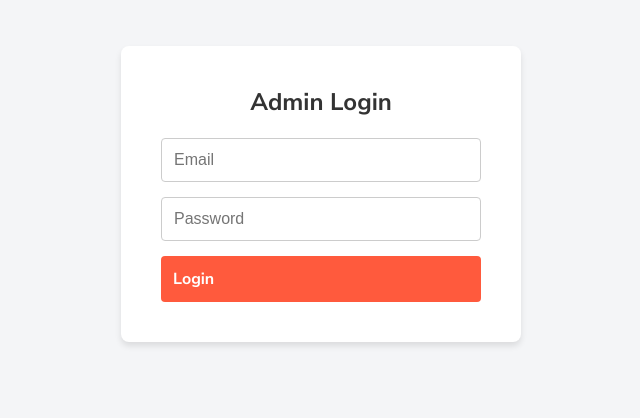
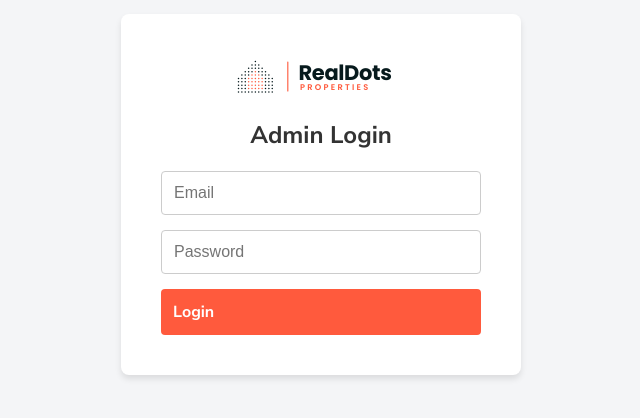
Before and after one commit to thecoachmanuel/realdots, a Next.js app: page /admin/login in a window 1280 px wide. Shown: the part 206-624 px from the top of the page, without its empty margins (319-959 px from the left). Built offline with nearby package versions, Linux system fonts and the light colour scheme.

Commit message:
UI: Add custom SVG logo to admin login page

```diff
--- a/app/admin/login/page.js
+++ b/app/admin/login/page.js
@@ -1,6 +1,7 @@
 'use client';
 import { useState } from 'react';
 import { useRouter } from 'next/navigation';
+import Logo from '@/components/Logo';
 
 export default function AdminLogin() {
   const [email, setEmail] = useState('');
@@ -30,6 +31,9 @@ export default function AdminLogin() {
   return (
     <div style={{ minHeight: '100vh', display: 'flex', alignItems: 'center', justifyContent: 'center', background: '#f4f5f7' }}>
       <div style={{ background: 'white', padding: '40px', borderRadius: '8px', boxShadow: '0 4px 6px rgba(0,0,0,0.1)', width: '100%', maxWidth: '400px' }}>
+        <div style={{ display: 'flex', justifyContent: 'center', marginBottom: '20px' }}>
+          <Logo width={180} />
+        </div>
         <h1 style={{ fontSize: '24px', marginBottom: '20px', textAlign: 'center', color: '#333' }}>Admin Login</h1>
         {error && <p style={{ color: 'red', marginBottom: '15px', textAlign: 'center' }}>{error}</p>}
         <form onSubmit={handleLogin} style={{ display: 'flex', flexDirection: 'column', gap: '15px' }}>
```
